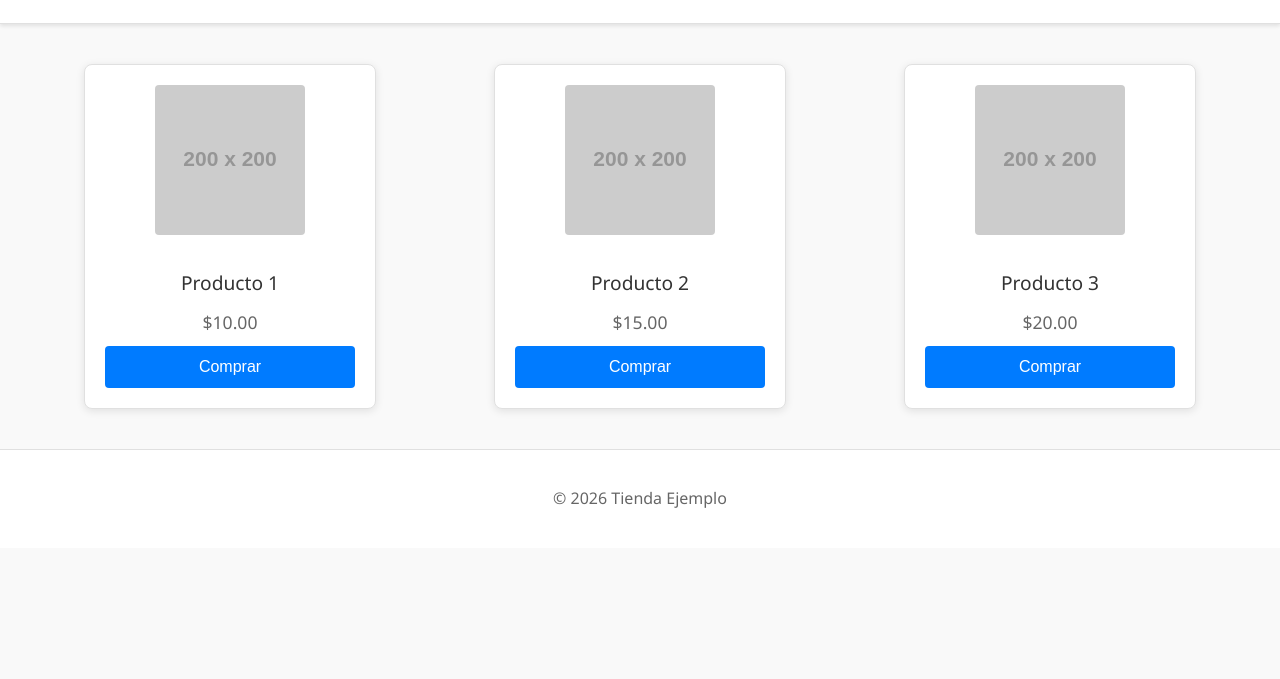
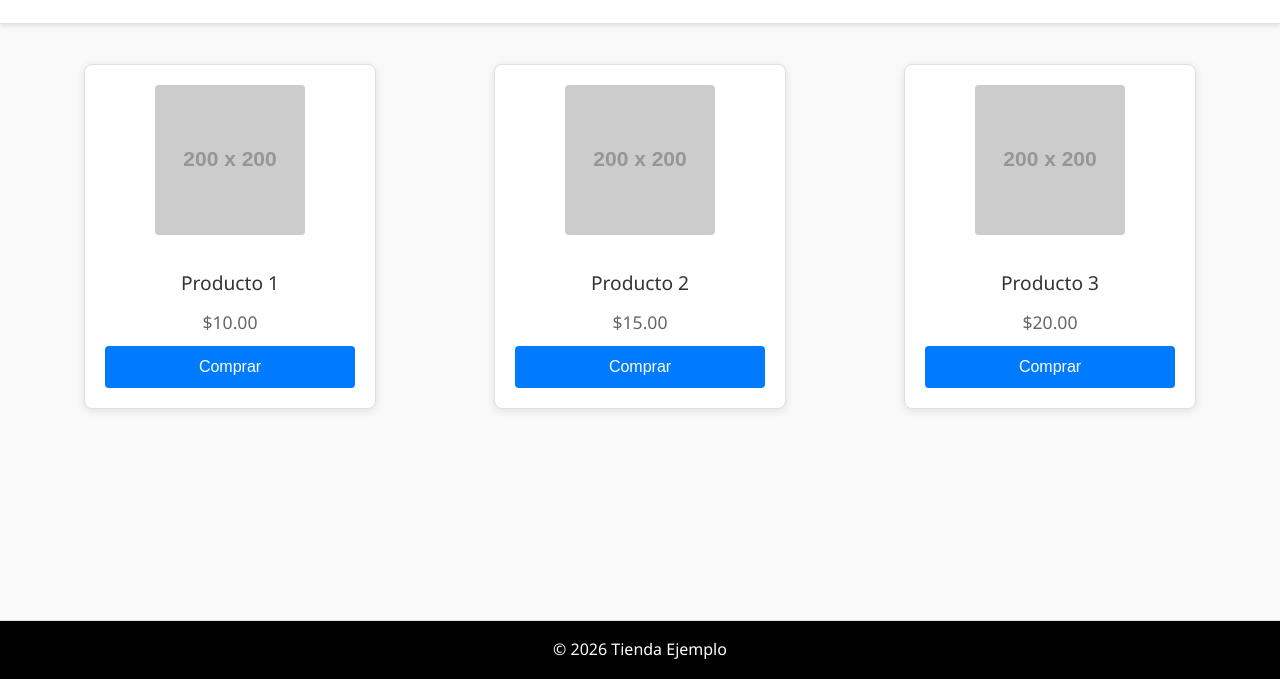
Before and after one commit to BrianAbH/Proyecto-Web-Ejemplo, a plain HTML site: page index.html in a window 1280 px wide. Shown: the part 121-800 px from the top of the page. Drawn offline with Linux system fonts and the light colour scheme; placeholder pictures from the web are drawn by us.

Commit message:
Cambios al footer

```diff
--- a/styles.css
+++ b/styles.css
@@ -114,12 +114,15 @@ button:focus {
 
 footer {
     text-align: center;
-    padding: 20px;
-    background-color: #fff;
     border-top: 1px solid #e0e0e0;
     color: #666;
     animation: fadeIn 1s ease-in 0.5s;
     animation-fill-mode: both;
+    background-color: black;
+    position: absolute;
+    bottom: 0;
+    width: 100%;
+    color: white;
 }
 
 /* Animations */
```
